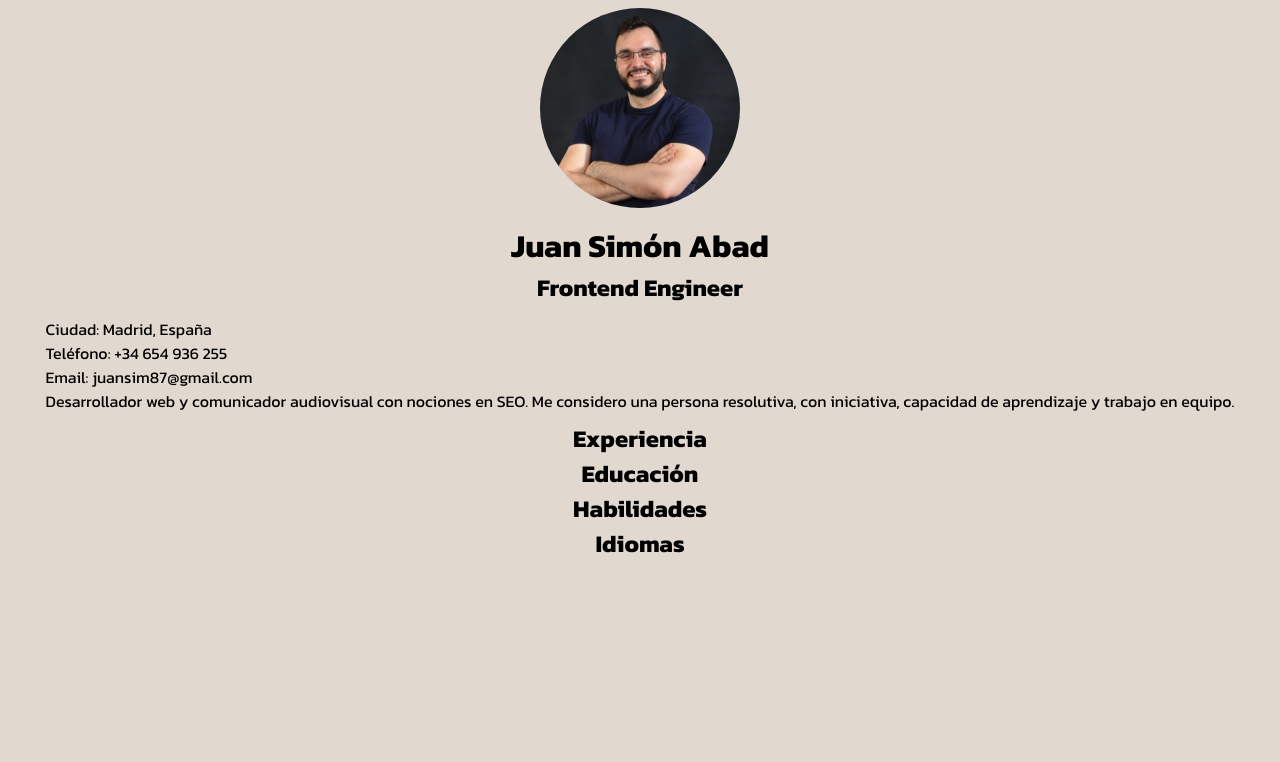
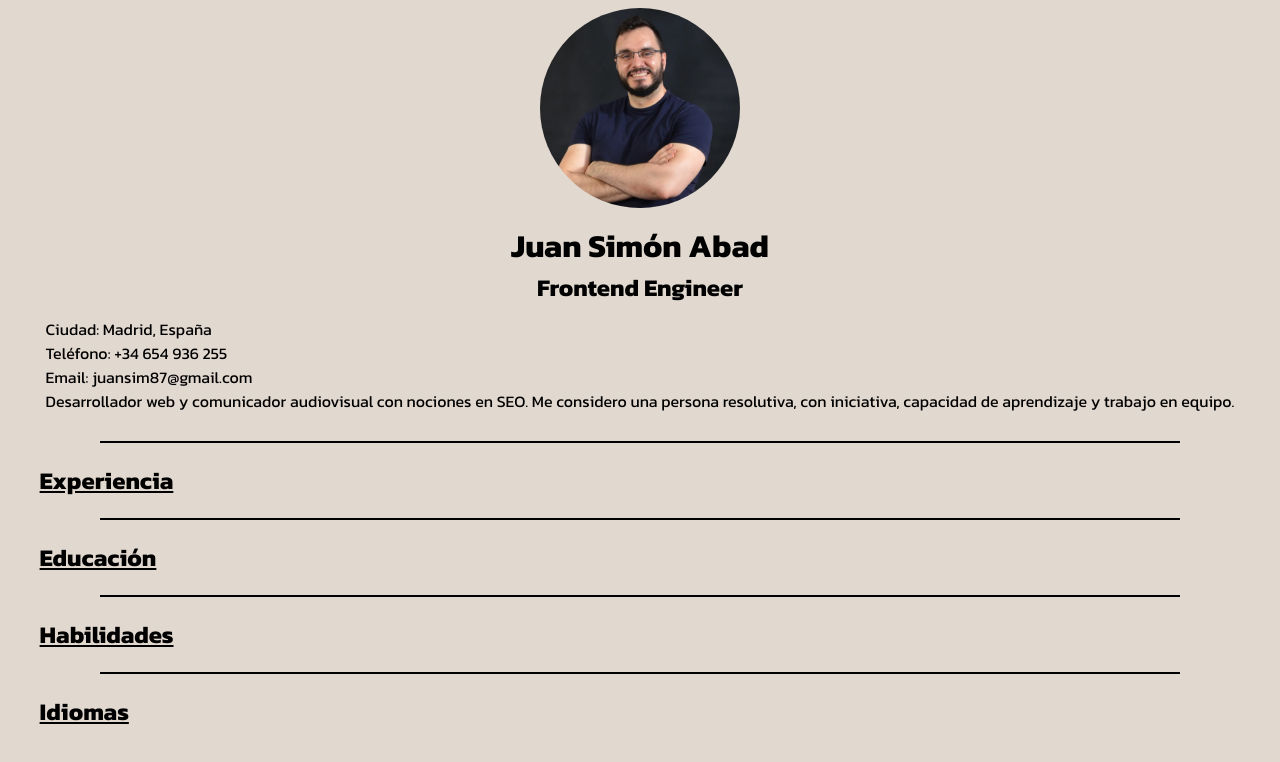
Before and after one commit to juansim87/juan-simon-react-cv, a React (Vite) app: page / in a window 1280 px wide. Shown: the top 762 px of the page. Built offline with nearby package versions, Linux system fonts and the light colour scheme.

Commit message:
feat(Section): add Section styles and separator

```diff
--- a/src/components/Section/Section.css
+++ b/src/components/Section/Section.css
@@ -0,0 +1,19 @@
+.section {
+    width: 100%;
+    display: flex;
+    flex-direction: column;
+    align-items: center;
+}
+
+.section h2 {
+    text-decoration: underline;
+    align-self: flex-start;
+}
+
+
+.separator {
+  height: 2px;
+  background-color: #000000;
+  margin: 20px 0;
+  width: 90%;
+}
--- a/src/components/Section/Section.jsx
+++ b/src/components/Section/Section.jsx
@@ -1,11 +1,11 @@
 // import { useState } from 'react';
-import './Section.css';
+import "./Section.css";
 
-export const Section = ({title}) => {
-
-  return (
-    <div>
-      <h2>{title}</h2>
-    </div>
-  );
+export const Section = ({ title }) => {
+	return (
+		<div className="section">
+			<div className="separator"></div>
+			<h2>{title}</h2>
+		</div>
+	);
 };
```
